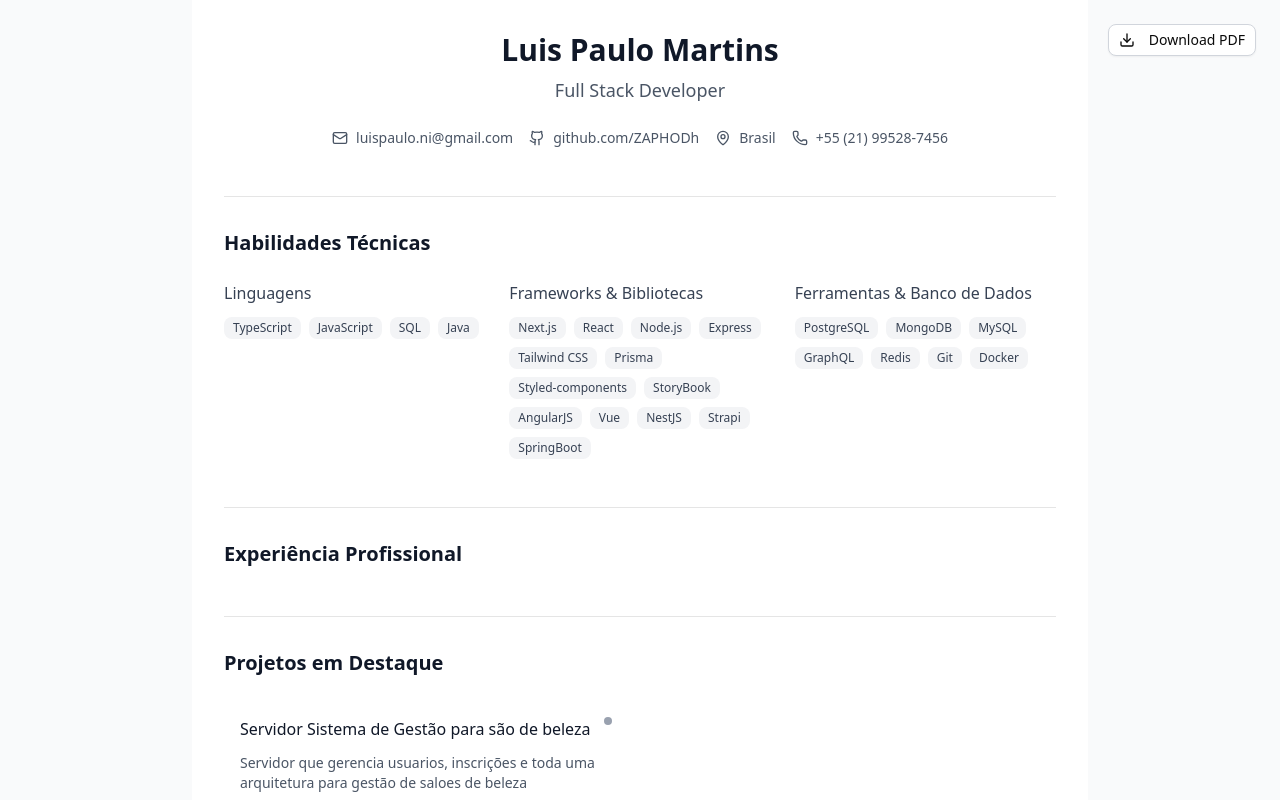
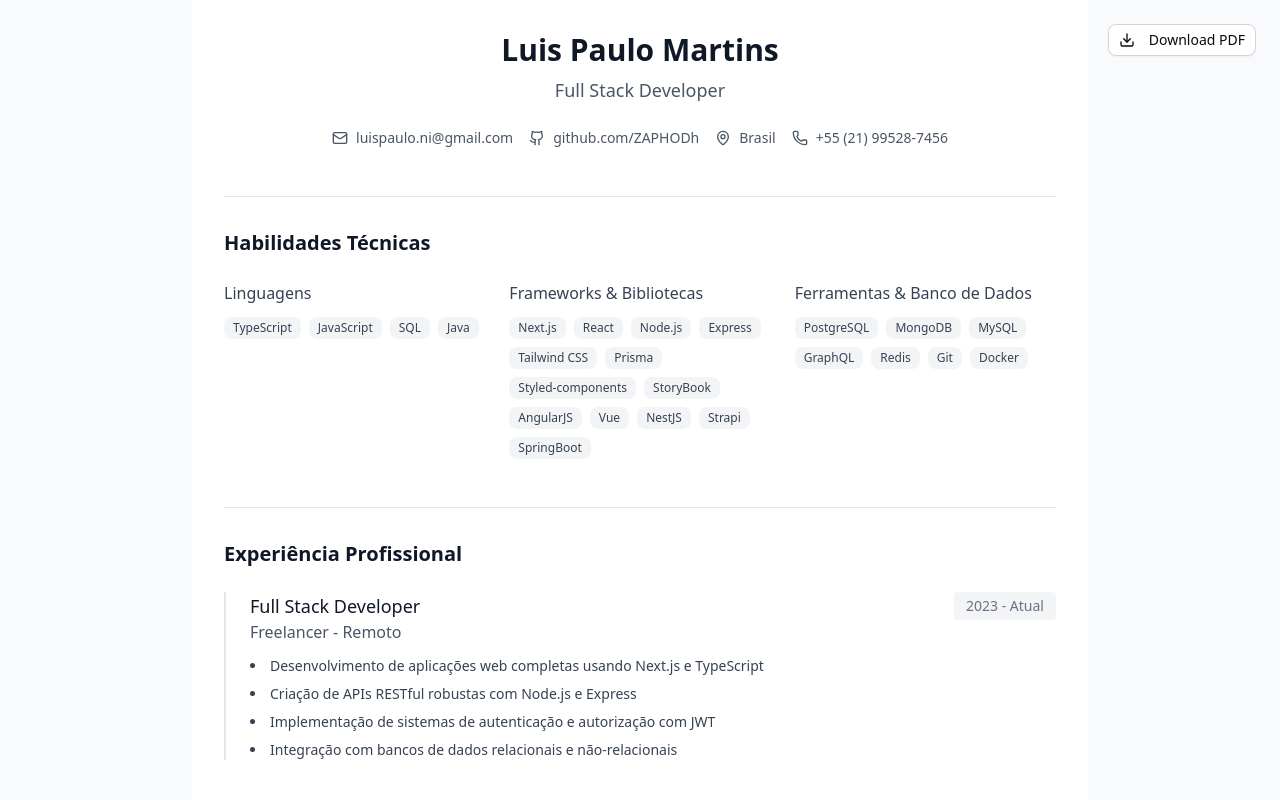
Before and after one commit to ZAPHODh/portfolio, a Next.js app: page / in a window 1280 px wide. Shown: the top 800 px of the page. Built offline with nearby package versions, Linux system fonts and the light colour scheme.

Commit message:
fixed gramar error

```diff
--- a/content/projects/servidor-salao.md
+++ b/content/projects/servidor-salao.md
@@ -1,11 +1,11 @@
 ---
-title: "Servidor Sistema de Gestão para são de beleza"
-description: "Servidor que gerencia usuarios, inscrições e toda uma arquitetura para gestão de saloes de beleza"
+title: "Sistema de Gestão para salão de beleza"
+description: "Servidor que gerencia usuários, inscrições e toda uma arquitetura para gestão de salão de beleza"
 date: "2025-04-23"
 technologies: ["Nextjs", "Node.js", "PostgreSQL", "Stripe", "Tailwind"]
 ---
 
-# Servidor Sistema de Gestão para são de beleza
+#Sistema de Gestão para salão de beleza
 
 ## Descrição do Projeto
 
--- a/src/app/page.tsx
+++ b/src/app/page.tsx
@@ -149,14 +149,14 @@ export default function Portfolio() {
 
         <section className="mb-12">
           <h2 className="text-xl font-semibold text-gray-900 mb-6">Experiência Profissional</h2>
-          {/* <div className="space-y-8">
+          <div className="space-y-8">
             <div className="border-l-2 border-gray-200 pl-6">
               <div className="flex flex-col md:flex-row md:justify-between md:items-start mb-3">
                 <div>
                   <h3 className="text-lg font-medium text-gray-900">Full Stack Developer</h3>
-                  <p className="text-gray-600">Freelancer – Remoto</p>
+                  <p className="text-gray-600">Freelancer - Remoto</p>
                 </div>
-                <span className="text-sm text-gray-500 bg-gray-100 px-3 py-1 rounded">2023 – Atual</span>
+                <span className="text-sm text-gray-500 bg-gray-100 px-3 py-1 rounded">2023 - Atual</span>
               </div>
               <ul className="list-disc list-inside space-y-2 text-gray-700 text-sm">
                 <li>Desenvolvimento de aplicações web completas usando Next.js e TypeScript</li>
@@ -165,7 +165,7 @@ export default function Portfolio() {
                 <li>Integração com bancos de dados relacionais e não-relacionais</li>
               </ul>
             </div>
-          </div> */}
+          </div>
         </section>
 
         <Separator className="my-8" />
```
